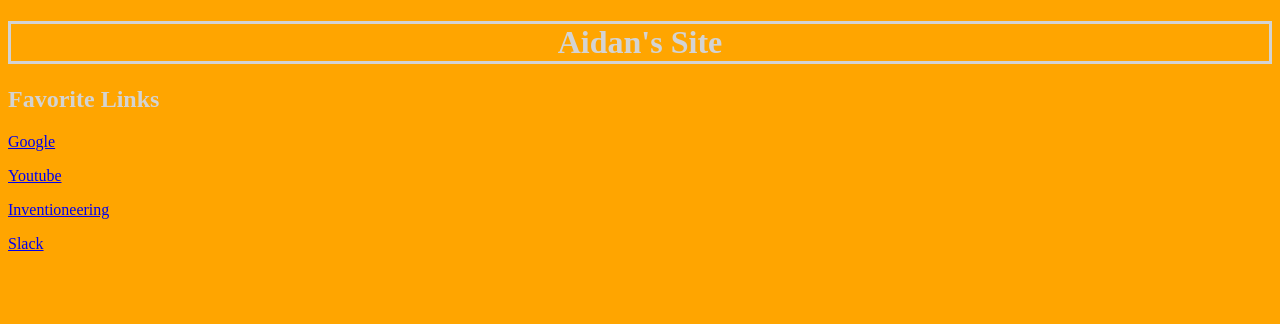
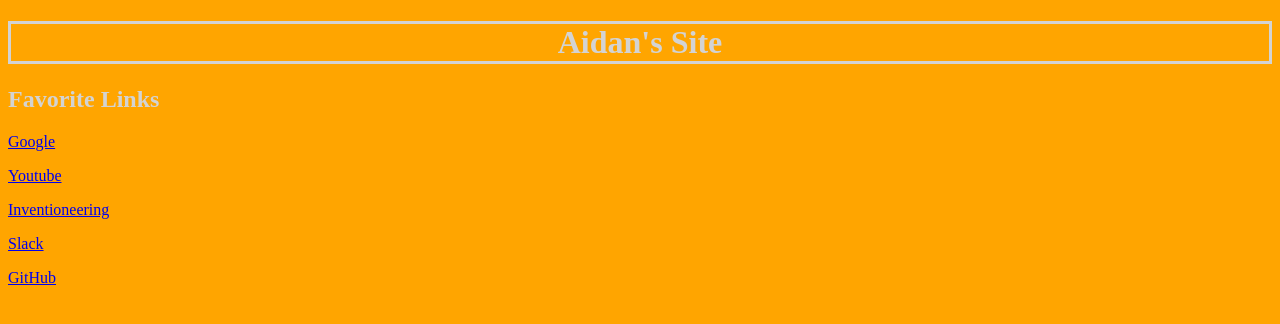
Before and after one commit to AidanMaddox/AidanMaddox.github.io, a plain HTML site: page index.html in a window 1280 px wide. Drawn offline with Linux system fonts and the light colour scheme.

Commit message:
Update index.html

```diff
--- a/index.html
+++ b/index.html
@@ -30,5 +30,8 @@
 <p>
   <a href="https://slack.com/">Slack</a>
 </p>
+<p
+><a href="https://github.com/AidanMaddox">GitHub</a>
+</p>
 </body>
 </html>
```
